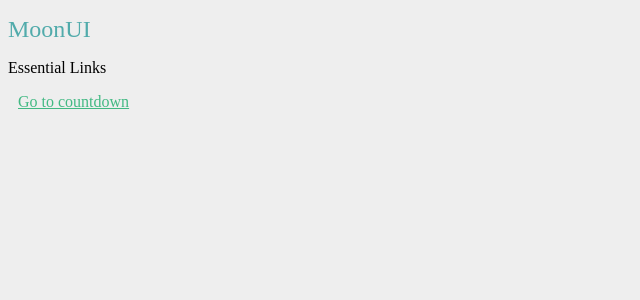
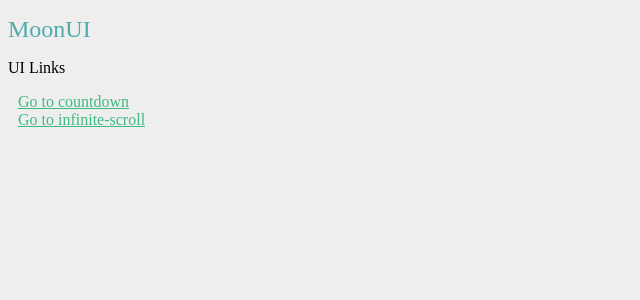
Before and after one commit to tobyaries/Circle.js, a Vue app: page /#/ in a window 1280 px wide. Shown: the top 300 px of the page, without its empty margins (0-640 px from the left). Built offline with nearby package versions, Linux system fonts and the light colour scheme; what moon-ui would draw is missing.

Commit message:
add infinite component

```diff
--- a/index.html
+++ b/index.html
@@ -3,7 +3,7 @@
   <head>
     <meta charset="utf-8">
     <meta name="viewport" content="width=device-width,initial-scale=1.0">
-    <title>circlui</title>
+    <title>MoonUI</title>
   </head>
   <body>
     <div id="app"></div>
--- a/package.json
+++ b/package.json
@@ -10,7 +10,7 @@
     "build": "node build/build.js"
   },
   "dependencies": {
-    "moon-ui": "0.0.1",
+    "moon-ui": "0.0.2",
     "vue": "^2.5.2",
     "vue-router": "^3.0.1",
     "vuex": "^3.0.1"
--- a/src/main.js
+++ b/src/main.js
@@ -3,9 +3,9 @@
 import Vue from 'vue'
 import App from './App'
 import router from './router'
-import CountDown from 'moon-ui'
+import { CountDown, InfiniteScroll } from 'moon-ui'
 
-// console.log(CountDown)
+console.log(InfiniteScroll)
 Vue.config.productionTip = false
 Vue.use(CountDown)
 
--- a/src/pages/Catalog.vue
+++ b/src/pages/Catalog.vue
@@ -1,9 +1,10 @@
 <template>
   <div class="catalog">
     <h1>{{ msg }}</h1>
-    <h2>Essential Links</h2>
+    <h2>UI Links</h2>
     <ul>
       <li><router-link to="/countdown">Go to countdown</router-link></li>
+      <li><router-link to="/infinitescroll">Go to infinite-scroll</router-link></li>
     </ul>
   </div>
 </template>
--- /dev/null
+++ b/src/pages/InfiniteScroll.vue
@@ -0,0 +1,11 @@
+<template>
+  <div class="count-down">
+  </div>
+</template>
+
+<script>
+import '@/components/CircleCountDown'
+export default {
+
+}
+</script>
--- a/src/router/index.js
+++ b/src/router/index.js
@@ -2,6 +2,7 @@ import Vue from 'vue'
 import Router from 'vue-router'
 import Catalog from '@/pages/Catalog'
 import CountDown from '@/pages/CountDown'
+import InfiniteScroll from '@/pages/InfiniteScroll'
 
 Vue.use(Router)
 
@@ -16,6 +17,11 @@ export default new Router({
       path: '/countdown',
       name: 'countdown',
       component: CountDown
+    },
+    {
+      path: '/infinitescroll',
+      name: 'infinitescroll',
+      component: InfiniteScroll
     }
   ]
 })
```
